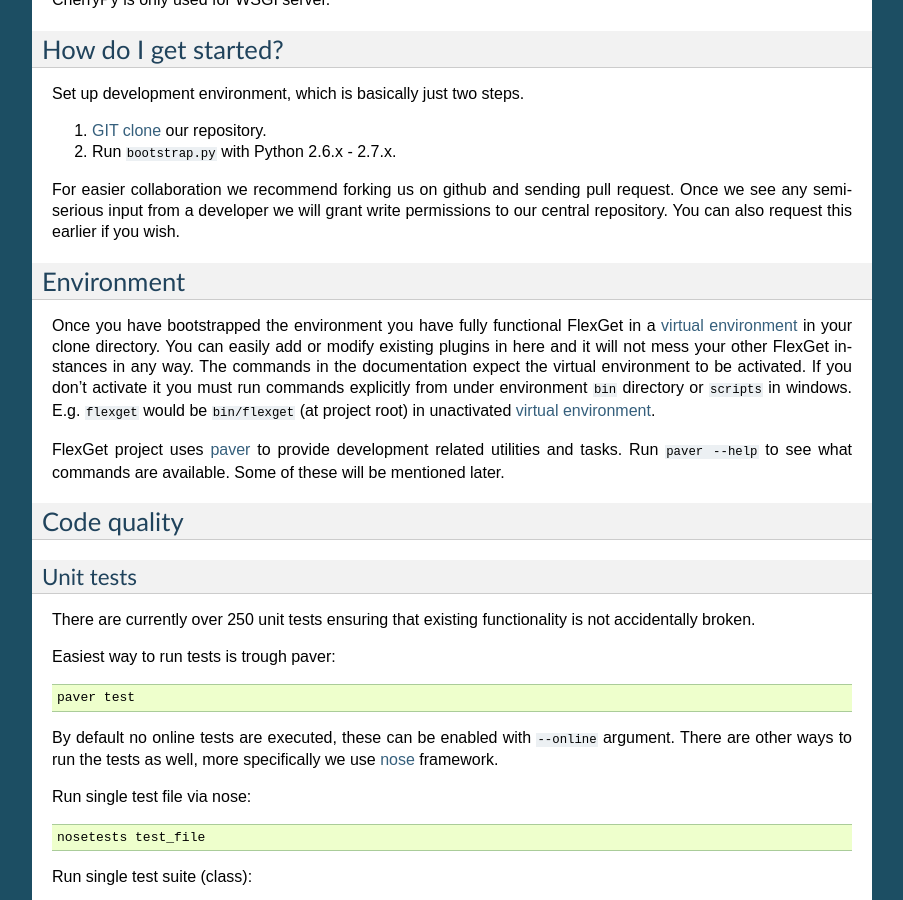
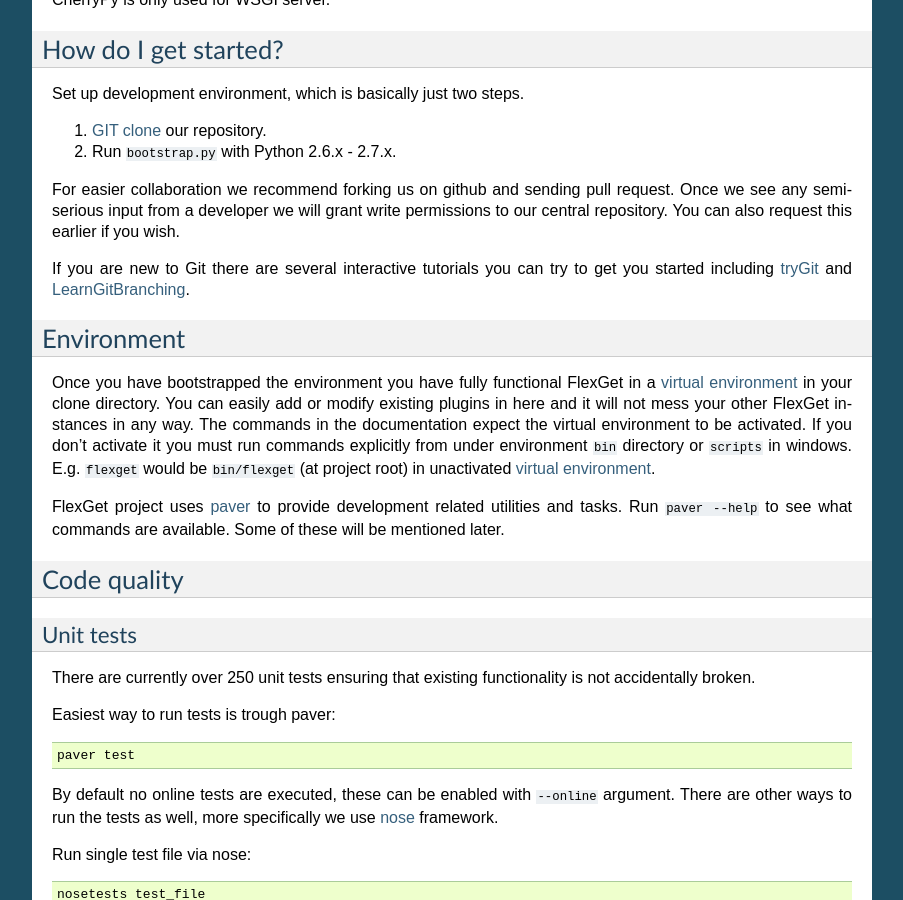
Before and after one commit to Flexget/Flexget, a Sphinx documentation site: the page built from docs/develop/index.rst, in a window 1280 px wide and 900 px high, scrolled down 624 px. Shown: the whole window, without its empty margins (198-1101 px from the left). Built offline with Sphinx 7.4.7, drawn with Linux system fonts in a browser that asks for light colours.

Commit message:
Add links to some git tutorials to developer docs

```diff
--- a/docs/develop/index.rst
+++ b/docs/develop/index.rst
@@ -44,7 +44,12 @@
 write permissions to our central repository. You can also request this earlier
 if you wish.
 
+If you are new to Git there are several interactive tutorials you can try to get
+you started including `tryGit`_ and `LearnGitBranching`_.
+
 .. _GIT clone: https://github.com/Flexget/Flexget
+.. _tryGit: http://try.github.io
+.. _LearnGitBranching: http://pcottle.github.io/learnGitBranching/
 
 Environment
 -----------
```
